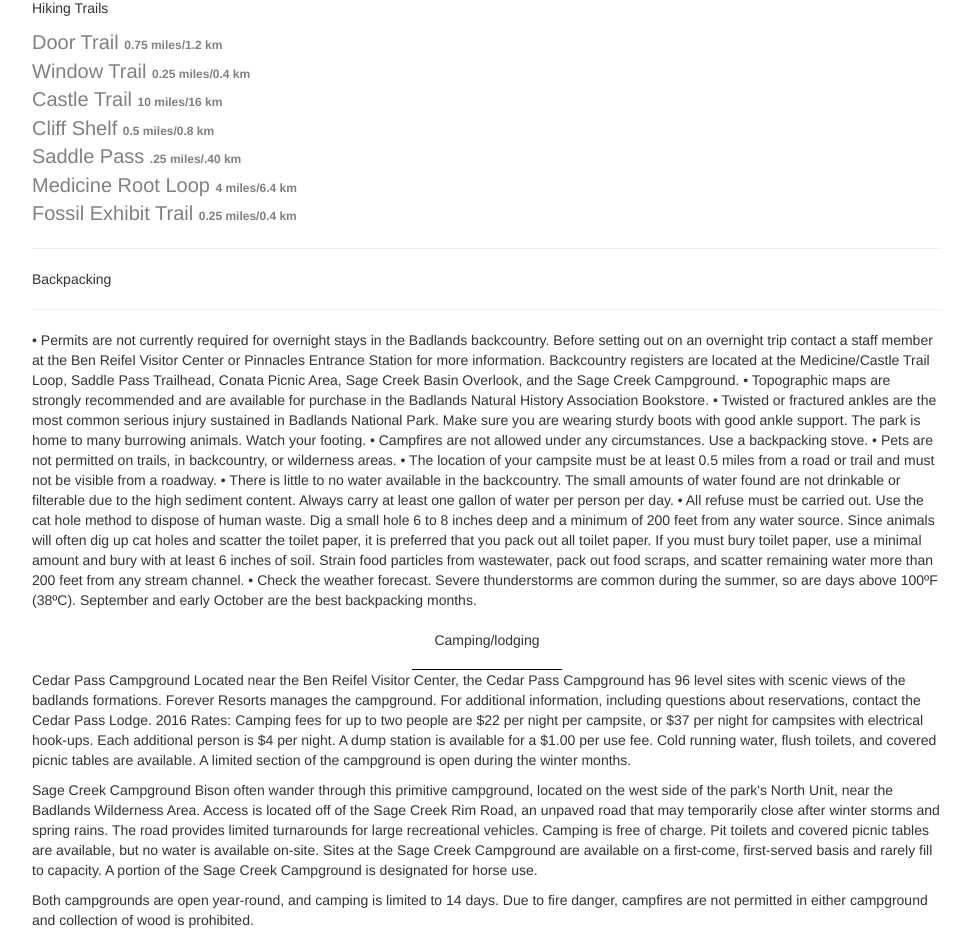
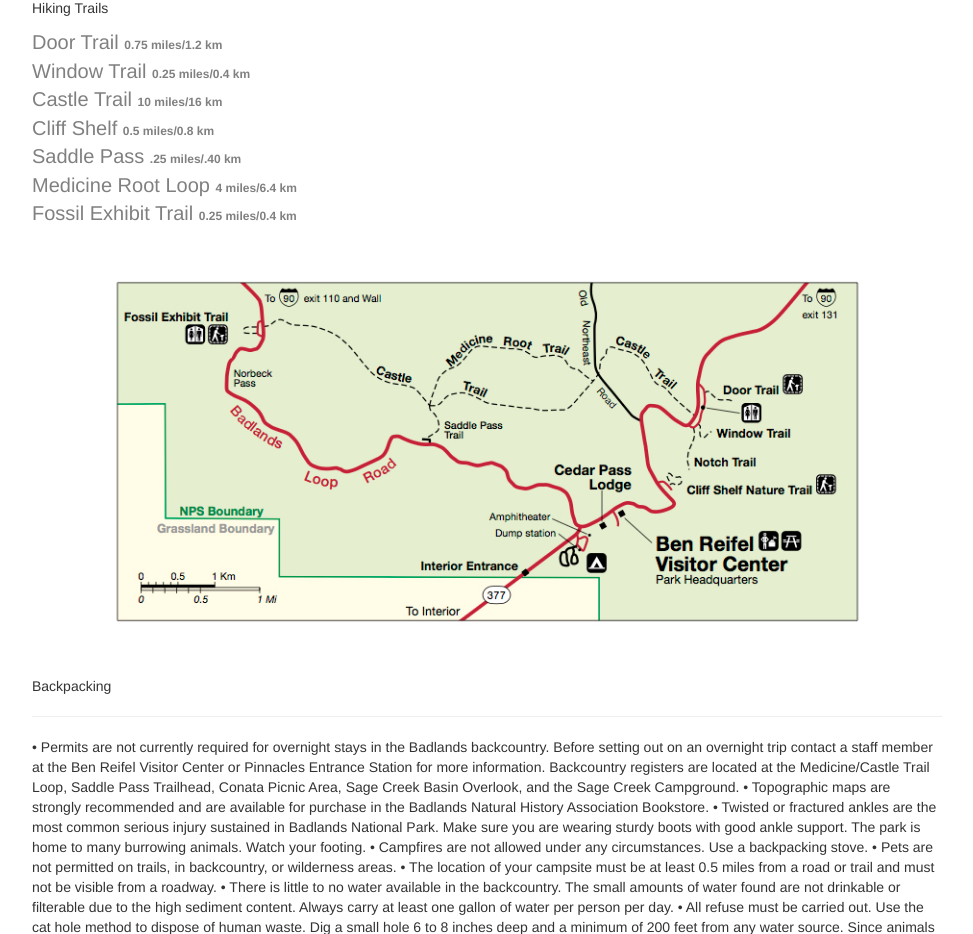
Before and after one commit to alexbeer/crotonwest, a Rails app: page /badlands in a window 1280 px wide. Shown: the part 1152-2086 px from the top of the page, without its empty margins (153-1126 px from the left). Run offline with Rails 7, Linux system fonts and the light colour scheme; style sheets or scripts are compiled from the project's sources; some libraries are stand-ins or nearby versions.

Commit message:
started badlands guide

```diff
--- a/app/assets/stylesheets/storyguides.css
+++ b/app/assets/stylesheets/storyguides.css
@@ -107,3 +107,6 @@
 .hikingtrail{
   font-size:20px;
 }
+.mapsize{
+  width:100%;
+}
--- a/app/views/pages/badlandsguide.erb
+++ b/app/views/pages/badlandsguide.erb
@@ -79,14 +79,13 @@
     </div>
 
 
+    <img class="mapsize" src="<%= asset_path( 'badlandstrailmap.jpg' ) %>" />
 
 
 
 
 
 
-
-<hr>
    Backpacking
 <hr>
 • Permits are not currently required for overnight stays in the Badlands backcountry. Before setting out on an overnight trip contact a staff member at the Ben Reifel Visitor Center or Pinnacles Entrance Station for more information. Backcountry registers are located at the Medicine/Castle Trail Loop, Saddle Pass Trailhead, Conata Picnic Area, Sage Creek Basin Overlook, and the Sage Creek Campground.
@@ -144,6 +143,7 @@ Interior, SD 57750 </p>
   </div>
   <div class="guide_topic" id="maps">
     <div class="guide_topic_title">maps</div>
+    <img class="mapsize" src="<%= asset_path( 'badlandsmap.jpg' ) %>" />
   </div>
 
 
```
Also changed, not shown: app/assets/images/badlandsmap.jpg (added), app/assets/images/badlandstrailmap.jpg (added), 1 other file.
